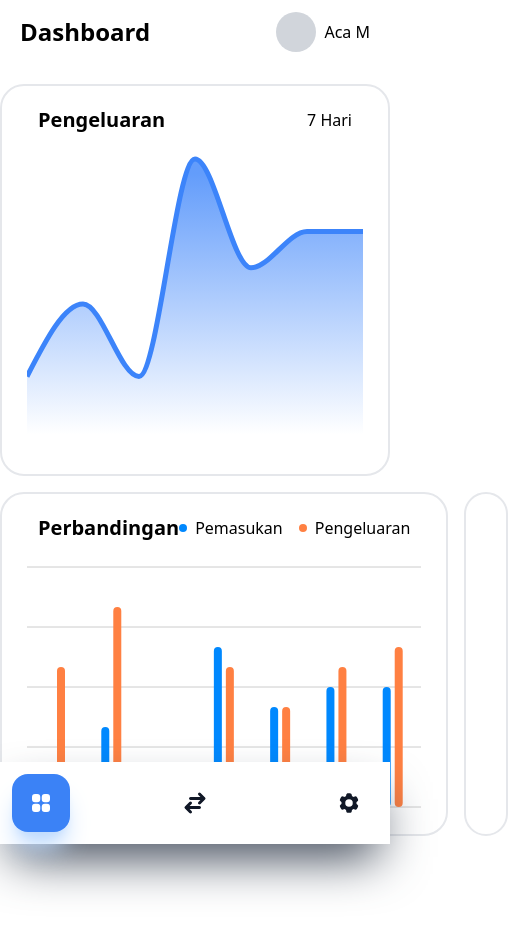
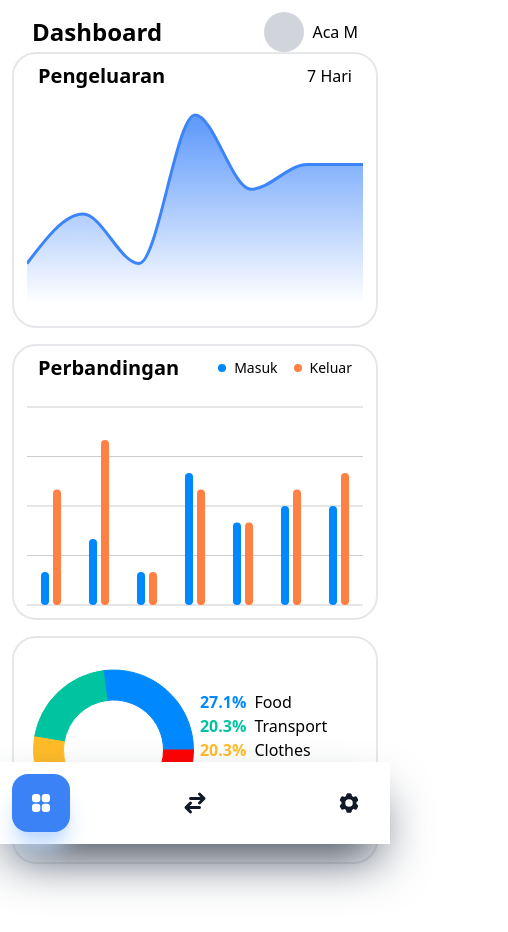
Before and after one commit to aacmal/finaki, a Next.js app: page /dashboard in a window 390 px wide. Shown: the top 932 px of the page, 508 px wide, since content can reach past the window. Before the commit the page ends 844 px from the top, so only its background shows below. Built offline with nearby package versions, Linux system fonts and the light colour scheme.

Commit message:
make chart components responsive for mobile

```diff
--- a/app/dashboard/page.tsx
+++ b/app/dashboard/page.tsx
@@ -1,13 +1,10 @@
-'use client'
-
 import React from 'react'
 import AreaChart from '../../components/Charts/AreaChart';
 import BarChart from '../../components/Charts/BarChart';
-import LineChart from '../../components/Charts/LineChart';
 import PieChart from '../../components/Charts/PieChart';
 
 type Props = {}
-const data = [
+export const data = [
   {name: 'Senin', uv: 100, pv: 350, amt: 2400},
   {name: 'Selasa', uv: 200, pv: 500, amt: 2400},
   {name: 'Rabu', uv: 100, pv: 100, amt: 2400},
@@ -29,9 +26,9 @@ const Page = (props: Props) => {
 
 
   return (
-    <div className='mt-8 flex flex-col gap-4'>
+    <div className='flex flex-col gap-4'>
       <AreaChart data={data}/>
-      <div className='flex gap-4 justify-between'>
+      <div className='flex flex-col lg:flex-row gap-4 justify-between'>
         <BarChart data={data}/>
         <PieChart data={dataCategories}/>
       </div>
--- a/components/Charts/AreaChart.tsx
+++ b/components/Charts/AreaChart.tsx
@@ -5,12 +5,10 @@ import React from 'react'
 import {
   AreaChart as ArChart,
   Area,
-  XAxis,
-  YAxis,
   CartesianGrid,
-  CartesianAxis,
   Tooltip
 } from 'recharts'
+import ChartContainer from './ChartContainer'
 import ChartWrapper from './ChartWrapper'
 
 type Props = {
@@ -37,11 +35,11 @@ const renderCustomizedTooltip = ({ active, payload, label }: any) => {
   }
 };
 
-const AreaChart = ({data}: Props) => {
+const AreaChart = ({ data }: Props) => {
   return (
-    <ChartWrapper
-      chartHeader={<ChartHeader />}
-    >
+    <ChartContainer>
+      <ChartHeader />
+      <ChartWrapper className='w-full h-52'>
         <ArChart data={data}>
           <defs>
             <linearGradient id="colorBl" x1="0" y1="0" x2="0" y2="1">
@@ -52,9 +50,10 @@ const AreaChart = ({data}: Props) => {
           {/* Create line in x axis */}
           <CartesianGrid vertical={false} horizontal={false}/>
           <Tooltip content={renderCustomizedTooltip}/>
-        <Area isAnimationActive strokeWidth={5} type="monotone" dataKey="uv" stroke="#3c84fa" fillOpacity={1} fill="url(#colorBl)" />
+          <Area isAnimationActive strokeWidth={3} type="monotone" dataKey="uv" stroke="#3c84fa" fillOpacity={1} fill="url(#colorBl)" />
         </ArChart>
       </ChartWrapper>
+    </ChartContainer>
   )
 }
 
--- a/components/Charts/BarChart.tsx
+++ b/components/Charts/BarChart.tsx
@@ -2,6 +2,7 @@
 
 import React from 'react'
 import { BarChart as BaChart, CartesianGrid, Tooltip, Legend, Bar, XAxis } from 'recharts'
+import ChartContainer from './ChartContainer'
 import ChartWrapper from './ChartWrapper'
 
 type Props = {
@@ -19,11 +20,11 @@ const BarChartHeader = () => (
     <div className='flex items-center gap-4'>
       <div className='flex items-center'>
         <div style={{backgroundColor: COLOR['INCOME']}} className='h-2 w-2 rounded-full mr-2'></div>
-        <span>Pemasukan</span>
+        <span className='text-sm'>Masuk</span>
       </div>
       <div className='flex items-center'>
         <div style={{backgroundColor: COLOR['OUTCOME']}} className='h-2 w-2 rounded-full mr-2'></div>
-        <span>Pengeluaran</span>
+        <span className='text-sm'>Keluar</span>
       </div>
     </div>
   </div>
@@ -32,11 +33,9 @@ const BarChartHeader = () => (
 
 const BarChart = ({ data }: Props) => {
   return (
-    <ChartWrapper
-      chartHeader={<BarChartHeader />}
-      className='w-[30rem]'
-      height={250}
-    >
+    <ChartContainer className='flex-1'>
+      <BarChartHeader/>
+      <ChartWrapper className=' h-52 lg:h-72 w-full'>
         <BaChart
           data={data}
         >
@@ -46,6 +45,7 @@ const BarChart = ({ data }: Props) => {
           <Bar isAnimationActive radius={[10, 10, 10, 10]} barSize={8} dataKey="pv" fill="#FF8042" />
         </BaChart>
       </ChartWrapper>
+    </ChartContainer>
   )
 }
 
--- /dev/null
+++ b/components/Charts/ChartContainer.tsx
@@ -0,0 +1,30 @@
+import classNames from 'classnames';
+
+
+type Props = {
+  children: React.ReactNode,
+  width?: string,
+  height?: number,
+  className?: string,
+  isBorder?: boolean,
+}
+
+const ChartContainer = ({
+  isBorder = true,
+  className,
+  children,
+}: Props) => {
+  return (
+    <div className={
+      classNames(
+        'p-2 lg:p-5 rounded-3xl',
+        {'border-2 border-gray-200': isBorder},
+        className
+      )
+    }>
+      {children}
+    </div>
+  )
+}
+
+export default ChartContainer;
--- a/components/Charts/ChartWrapper.tsx
+++ b/components/Charts/ChartWrapper.tsx
@@ -1,39 +1,30 @@
-import classNames from 'classnames';
 import React, { ReactElement } from 'react'
-
-import { ResponsiveContainer } from 'recharts';
-
+import { ResponsiveContainer } from 'recharts'
 
 type Props = {
   children: ReactElement,
-  chartHeader?: ReactElement,
-  width?: string,
-  height?: number,
-  className?: string,
-  isBorder?: boolean
+  className?: string
 }
+
+/**
+ *
+ * @param children use this to set type of chart
+ * @param className use this to set the width and height of the chart with tailwind class
+ * @returns
+ *
+ */
 
 const ChartWrapper = ({
   children,
-  height = 300,
-  chartHeader,
-  isBorder = true,
   className
 }: Props) => {
   return (
-    <div className={
-      classNames(
-        'p-5 rounded-3xl',
-        {'border-2 border-gray-200': isBorder},
-        className
-      )
-    }>
-      {chartHeader}
-      <ResponsiveContainer width='100%' height={height}>
+    <div className={className}>
+      <ResponsiveContainer width="100%" height="100%">
         {children}
       </ResponsiveContainer>
     </div>
   )
 }
 
-export default ChartWrapper;
+export default ChartWrapper
--- a/components/Charts/PieChart.tsx
+++ b/components/Charts/PieChart.tsx
@@ -2,7 +2,7 @@
 
 import React from 'react'
 import { Pie, Tooltip, PieChart as PiChart, Cell, Legend } from 'recharts'
-import { Payload } from 'recharts/types/component/DefaultLegendContent'
+import ChartContainer from './ChartContainer'
 import ChartWrapper from './ChartWrapper'
 
 type Props = {
@@ -39,16 +39,17 @@ const PieChart = ({
   height = 50
 }: Props) => {
   return (
-    <ChartWrapper className='flex-1'>
-      <PiChart width={width} height={height}>
+    <ChartContainer className='w-full lg:w-[27rem] lg:p-0 overflow-hidden'>
+      <ChartWrapper className='h-52 lg:h-full w-full lg:-ml-6'>
+        <PiChart>
           <Pie
             dataKey="value"
             data={data}
             isAnimationActive={true}
             cx="50%"
             cy="50%"
-            outerRadius={100}
-            innerRadius={60}
+            outerRadius={80}
+            innerRadius={50}
             blendStroke={true}
           >
             {
@@ -60,7 +61,8 @@ const PieChart = ({
           <Legend content={renderCustomizedLabel} layout="vertical" verticalAlign="middle" align="right" />
           <Tooltip />
         </PiChart>
-    </ChartWrapper>
+      </ChartWrapper>
+    </ChartContainer>
   )
 }
 
--- a/components/Container/Container.tsx
+++ b/components/Container/Container.tsx
@@ -6,7 +6,7 @@ type ContainerProps = {
 
 const Container = ({ children }: ContainerProps) => {
   return (
-    <div className='max-w-7xl max-w mx-auto flex gap-5'>
+    <div className='max-w-7xl max-w mx-auto flex gap-5 pb-32 px-3'>
       {children}
     </div>
   )
```
Also changed, not shown: app/transactions/page.tsx (+6 -1 lines). Lines whose indentation alone changed are shown as unchanged.
